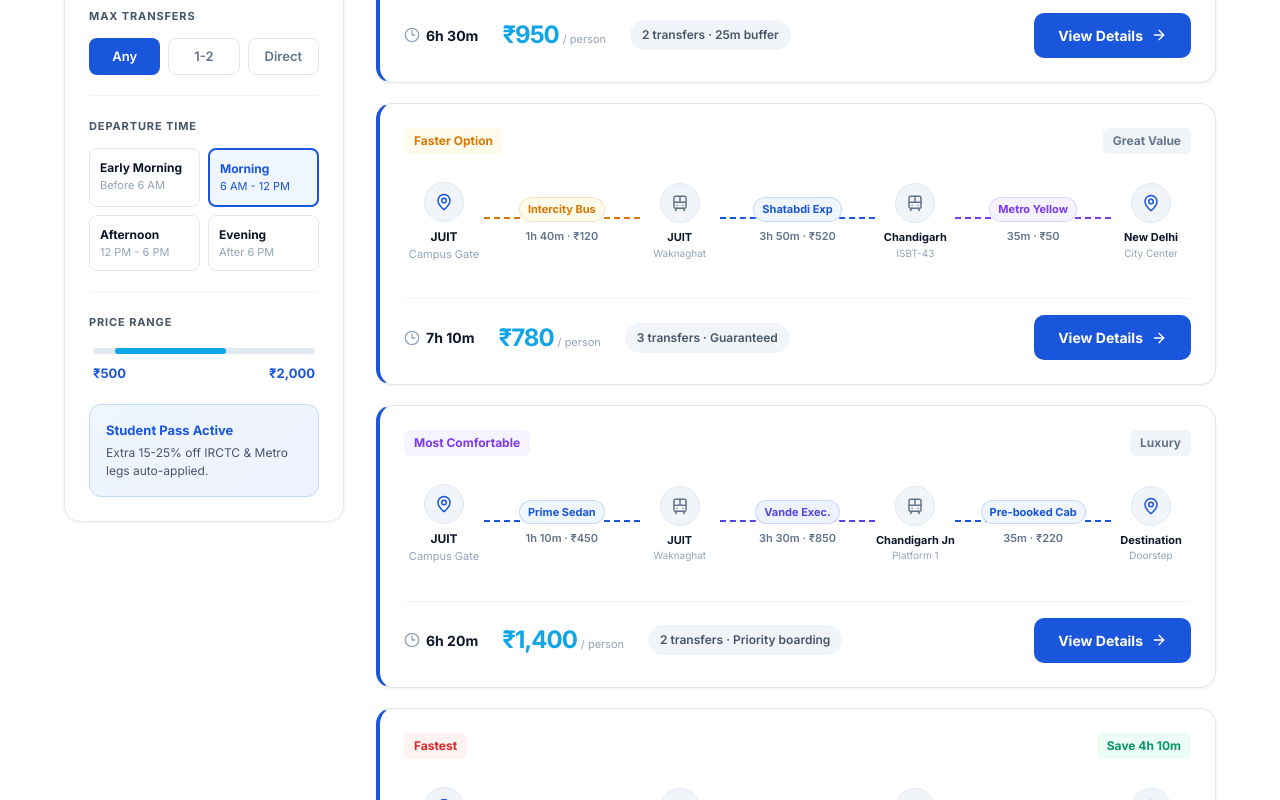
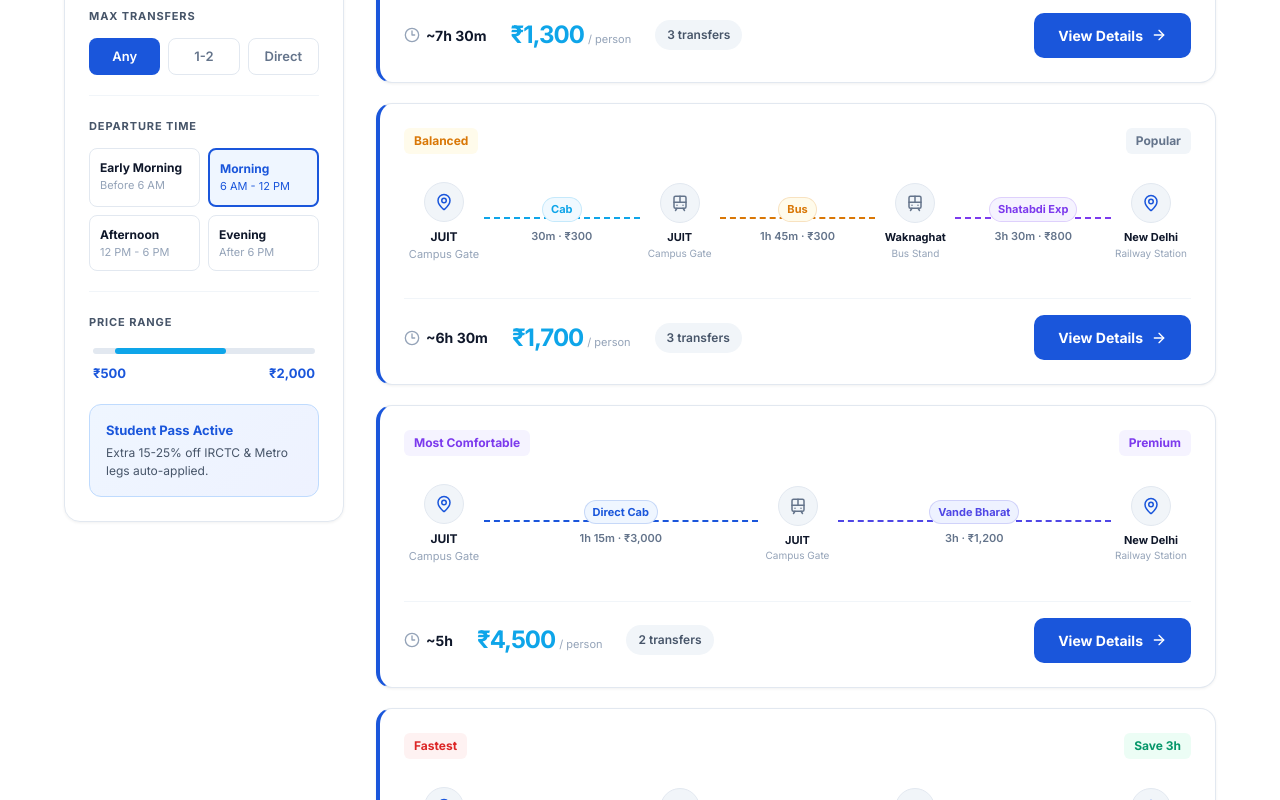
Before and after one commit to 1801-abhra/traverse-client, a React (Vite) app in the folder traverse/frontend/: page /search in a window 1280 px wide. Shown: the part 540-1340 px from the top of the page. Built offline with nearby package versions, Linux system fonts and the light colour scheme.

Commit message:
update search results with real routes and fix leg card overflow

```diff
--- a/traverse/frontend/src/pages/JourneyBuilder.jsx
+++ b/traverse/frontend/src/pages/JourneyBuilder.jsx
@@ -361,7 +361,7 @@ function JourneyBuilder() {
                                         display: 'flex',
                                         flexDirection: 'column',
                                         alignItems: 'flex-end', gap: '8px',
-                                        flexShrink: 0
+                                        flexShrink: 0, maxWidth: '340px'
                                     }}>
                                         <div style={{
                                             fontSize: '11px',
@@ -374,7 +374,7 @@ function JourneyBuilder() {
                                         <div style={{
                                             display: 'flex', gap: '8px',
                                             flexWrap: 'wrap',
-                                            justifyContent: 'flex-end'
+                                            justifyContent: 'flex-end', maxWidth: '320px'
                                         }}>
                                             {leg.options.map(opt => {
                                                 const active =
--- a/traverse/frontend/src/pages/SearchResults.jsx
+++ b/traverse/frontend/src/pages/SearchResults.jsx
@@ -19,120 +19,97 @@ function SearchResults() {
             tagColor: '#059669',
             tagBg: '#ECFDF5',
             legs: [
-                {
-                    from: 'JUIT', fromSub: 'Waknaghat', mode: 'Cab',
-                    time: '1h 15m', price: '₹200', color: '#0EA5E9',
-                    bg: '#F0F9FF'
-                },
-                {
-                    from: 'Chandigarh', fromSub: 'Railway Stn',
-                    mode: 'Vande Bharat', time: '4h 30m', price: '₹450',
-                    color: '#1A56DB', bg: '#EFF6FF'
-                },
-                {
-                    from: 'New Delhi', fromSub: 'Station (NDLS)',
-                    mode: 'City Cab', time: '45m', price: '₹300',
-                    color: '#0D9488', bg: '#F0FDFA'
-                },
+                { from: 'JUIT', fromSub: 'Campus Gate',
+                    mode: 'Cab', time: '30m', price: '₹300',
+                    color: '#0EA5E9', bg: '#F0F9FF' },
+                { from: 'Waknaghat', fromSub: 'Bus Stand',
+                    mode: 'Bus', time: '1h 45m', price: '₹300',
+                    color: '#D97706', bg: '#FFFBEB' },
+                { from: 'Chandigarh', fromSub: 'Railway Stn',
+                    mode: 'Intercity Train', time: '5h 30m',
+                    price: '₹400', color: '#1A56DB',
+                    bg: '#EFF6FF' },
             ],
-            dest: 'Delhi Campus',
-            destSub: 'South Campus',
-            total: '₹950',
-            duration: '6h 30m',
-            transfers: '2 transfers · 25m buffer',
+            dest: 'New Delhi',
+            destSub: 'Railway Station',
+            total: '₹1,300',
+            duration: '~7h 30m',
+            transfers: '3 transfers',
         },
         {
             id: 2,
-            badge: 'Faster Option',
+            badge: 'Balanced',
             badgeColor: '#D97706',
             badgeBg: '#FFFBEB',
-            tag: 'Great Value',
+            tag: 'Popular',
             tagColor: '#64748B',
             tagBg: '#F1F5F9',
             legs: [
-                {
-                    from: 'JUIT', fromSub: 'Waknaghat',
-                    mode: 'Intercity Bus', time: '1h 40m', price: '₹120',
-                    color: '#D97706', bg: '#FFFBEB'
-                },
-                {
-                    from: 'Chandigarh', fromSub: 'ISBT-43',
-                    mode: 'Shatabdi Exp', time: '3h 50m', price: '₹520',
-                    color: '#1A56DB', bg: '#EFF6FF'
-                },
-                {
-                    from: 'NDLS', fromSub: 'Main Concourse',
-                    mode: 'Metro Yellow', time: '35m', price: '₹50',
-                    color: '#7C3AED', bg: '#F5F3FF'
-                },
+                { from: 'JUIT', fromSub: 'Campus Gate',
+                    mode: 'Cab', time: '30m', price: '₹300',
+                    color: '#0EA5E9', bg: '#F0F9FF' },
+                { from: 'Waknaghat', fromSub: 'Bus Stand',
+                    mode: 'Bus', time: '1h 45m', price: '₹300',
+                    color: '#D97706', bg: '#FFFBEB' },
+                { from: 'Chandigarh', fromSub: 'Railway Stn',
+                    mode: 'Shatabdi Exp', time: '3h 30m',
+                    price: '₹800', color: '#7C3AED',
+                    bg: '#F5F3FF' },
             ],
             dest: 'New Delhi',
-            destSub: 'City Center',
-            total: '₹780',
-            duration: '7h 10m',
-            transfers: '3 transfers · Guaranteed',
+            destSub: 'Railway Station',
+            total: '₹1,700',
+            duration: '~6h 30m',
+            transfers: '3 transfers',
         },
         {
             id: 3,
             badge: 'Most Comfortable',
             badgeColor: '#7C3AED',
             badgeBg: '#F5F3FF',
-            tag: 'Luxury',
-            tagColor: '#64748B',
-            tagBg: '#F1F5F9',
+            tag: 'Premium',
+            tagColor: '#7C3AED',
+            tagBg: '#F5F3FF',
             legs: [
-                {
-                    from: 'JUIT', fromSub: 'Waknaghat',
-                    mode: 'Prime Sedan', time: '1h 10m', price: '₹450',
-                    color: '#1A56DB', bg: '#EFF6FF'
-                },
-                {
-                    from: 'Chandigarh Jn', fromSub: 'Platform 1',
-                    mode: 'Vande Exec.', time: '3h 30m', price: '₹850',
-                    color: '#4F46E5', bg: '#EEF2FF'
-                },
-                {
-                    from: 'New Delhi', fromSub: 'Ajmeri Gate',
-                    mode: 'Pre-booked Cab', time: '35m', price: '₹220',
-                    color: '#1A56DB', bg: '#EFF6FF'
-                },
+                { from: 'JUIT', fromSub: 'Campus Gate',
+                    mode: 'Direct Cab', time: '1h 15m',
+                    price: '₹3,000', color: '#1A56DB',
+                    bg: '#EFF6FF' },
+                { from: 'Chandigarh', fromSub: 'Railway Stn',
+                    mode: 'Vande Bharat', time: '3h',
+                    price: '₹1,200', color: '#4F46E5',
+                    bg: '#EEF2FF' },
             ],
-            dest: 'Destination',
-            destSub: 'Doorstep',
-            total: '₹1,400',
-            duration: '6h 20m',
-            transfers: '2 transfers · Priority boarding',
+            dest: 'New Delhi',
+            destSub: 'Railway Station',
+            total: '₹4,500',
+            duration: '~5h',
+            transfers: '2 transfers',
         },
         {
             id: 4,
             badge: 'Fastest',
             badgeColor: '#DC2626',
             badgeBg: '#FEF2F2',
-            tag: 'Save 4h 10m',
+            tag: 'Save 3h',
             tagColor: '#059669',
             tagBg: '#ECFDF5',
             legs: [
-                {
-                    from: 'JUIT', fromSub: 'Waknaghat',
-                    mode: 'Airport Cab', time: '1h 05m', price: '₹700',
-                    color: '#1A56DB', bg: '#EFF6FF'
-                },
-                {
-                    from: 'Chandigarh', fromSub: 'Airport (IXC)',
-                    mode: 'IndiGo Flight', time: '50m', price: '₹3,100',
-                    color: '#0EA5E9', bg: '#F0F9FF'
-                },
-                {
-                    from: 'IGI T3', fromSub: 'Delhi Airport',
-                    mode: 'Airport Cab', time: '35m', price: '₹400',
-                    color: '#0D9488', bg: '#F0FDFA'
-                },
+                { from: 'JUIT', fromSub: 'Campus Gate',
+                    mode: 'Cab', time: '30m', price: '₹300',
+                    color: '#0EA5E9', bg: '#F0F9FF' },
+                { from: 'Waknaghat', fromSub: 'Bus Stand',
+                    mode: 'Bus', time: '1h 45m', price: '₹300',
+                    color: '#D97706', bg: '#FFFBEB' },
+                { from: 'Chandigarh', fromSub: 'Airport (IXC)',
+                    mode: 'Flight', time: '1h', price: '₹4,500',
+                    color: '#0EA5E9', bg: '#F0F9FF' },
             ],
-            dest: 'Destination',
-            destSub: 'South Delhi',
-            total: '₹4,200',
-            duration: '2h 30m',
-            transfers: '2 transfers · Express',
+            dest: 'Delhi Airport',
+            destSub: 'IGI T3',
+            total: '₹5,600',
+            duration: '~4h 30m',
+            transfers: '3 transfers',
         },
     ]
 
```
